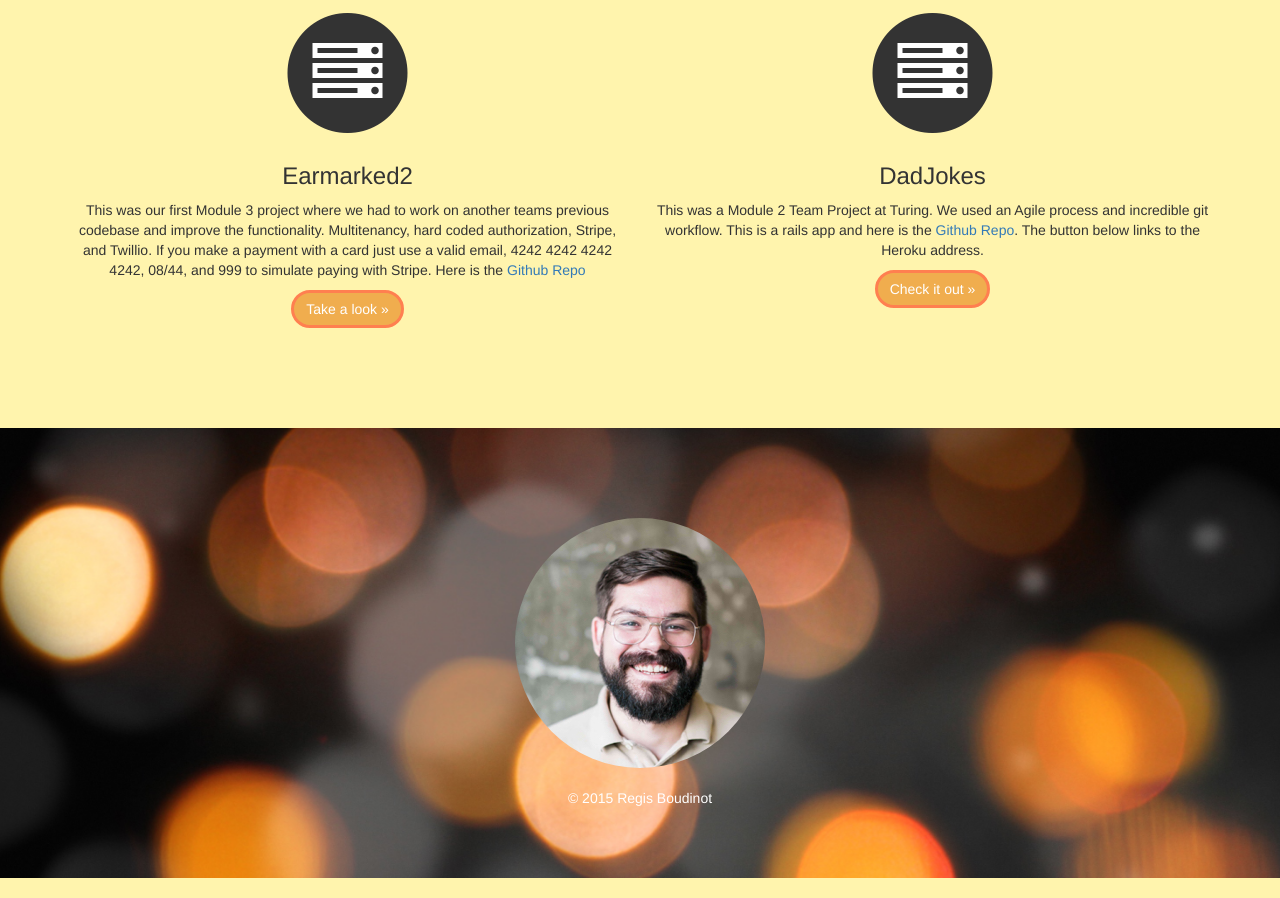
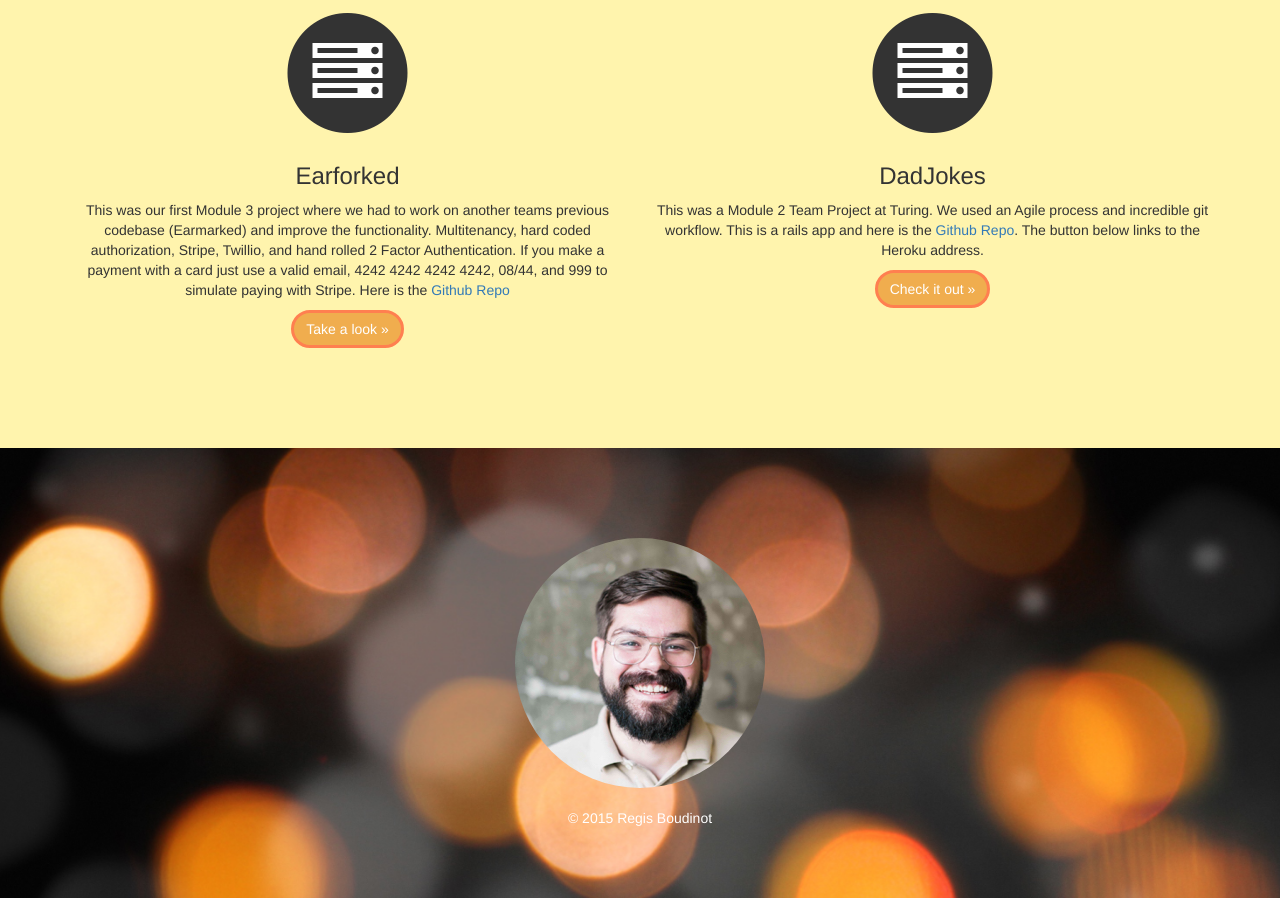
Before and after one commit to selfup/selfup.github.io, a plain HTML site: page index.html in a window 1280 px wide. Shown: the part 2131-3029 px from the top of the page. Drawn offline with nearby package versions, Linux system fonts and the light colour scheme.

Commit message:
Added the Pivot

```diff
--- a/index.html
+++ b/index.html
@@ -128,9 +128,9 @@
 
                           <!-- First Column -->
 
-                            <h3>Earmarked2</h3>
-                            <p>This was our first Module 3 project where we had to work on another teams previous codebase and improve the functionality. Multitenancy, hard coded authorization, Stripe, and Twillio. If you make a payment with a card just use a valid email, 4242 4242 4242 4242, 08/44, and 999 to simulate paying with Stripe. Here is the <a href="https://github.com/jbrr/the_pivot" target="_blank">Github Repo</a></p>
-                            <p><a class="btn btn-warning" href="https://earmarked2.herokuapp.com" target="_blank" role="button">Take a look &raquo;</a></p>
+                            <h3>Earforked</h3>
+                            <p>This was our first Module 3 project where we had to work on another teams previous codebase (Earmarked) and improve the functionality. Multitenancy, hard coded authorization, Stripe, Twillio, and hand rolled 2 Factor Authentication. If you make a payment with a card just use a valid email, 4242 4242 4242 4242, 08/44, and 999 to simulate paying with Stripe. Here is the <a href="https://github.com/jbrr/the_pivot" target="_blank">Github Repo</a></p>
+                            <p><a class="btn btn-warning" href="https://earforked.herokuapp.com/" target="_blank" role="button">Take a look &raquo;</a></p>
                           </div>
                             <div class="col-md-6">
                              <span class="fa-stack fa-5x">
```
